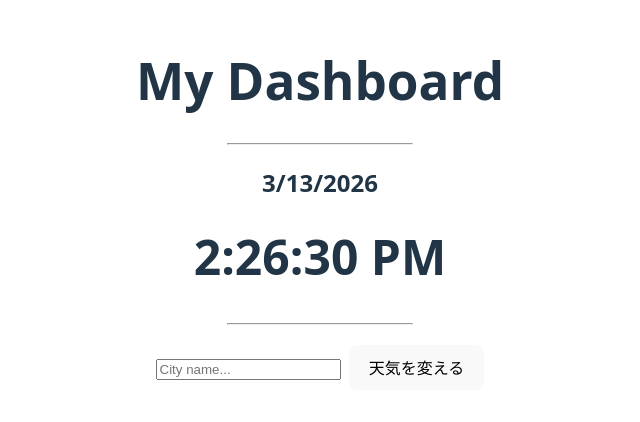
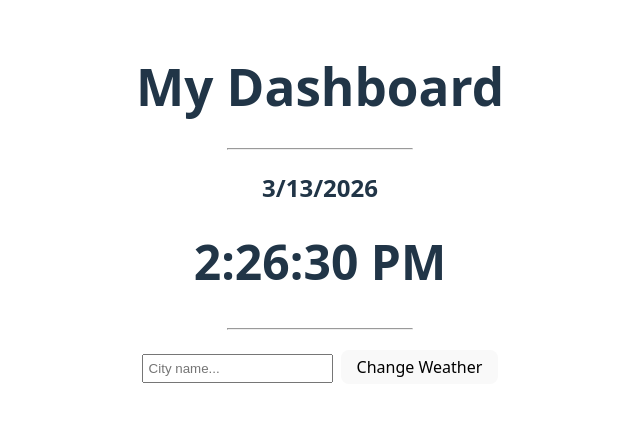
Before and after one commit to aTamQuietCode/weather-dashboard, a React app: page / in a window 1280 px wide. Shown: the part 204-626 px from the top of the page, without its empty margins (320-960 px from the left). Built offline with nearby package versions, Linux system fonts and the light colour scheme; no server answers; the HTML template or start-up script is replaced by a standard one.

Commit message:
Refactor: extract common UI components (Button, TextInput) and organize directory structure

```diff
--- a/src/components/Weather.tsx
+++ b/src/components/Weather.tsx
@@ -2,9 +2,11 @@ import { useState } from "react";
 import "./Weather.css";
 import { useWeather } from "../hooks/useWeather";
 import { WeatherDisplay } from "./WeatherDisplay";
+import { Button } from "./common/Button";
+import { TextInput } from "./common/TextInput";
 
 // const TXT_DEFAULT_CITY:string = "Tokyo";
-const TXT_CHAMGE_WEATHER:string = "天気を変える";
+const TXT_CHAMGE_WEATHER:string = "Change Weather";
 const TXT_LOADING:string = "Loading...";
 const TXT_CITY_NAME:string ="City name...";
 
@@ -17,22 +19,33 @@ export function Weather({apiKey}:WeatherProps) {
     const [inputCity, setInputCity] = useState("");
     const {weather, loading, fetchWeather} = useWeather(apiKey);
 
+    const handleSearch = () => {
+        fetchWeather(inputCity);
+        setInputCity("");
+    };
+
     return(
       <div className ="weather-container">
-        <input
+
+        <TextInput
             value={inputCity}
-            onChange={(e) => setInputCity(e.target.value)}
+            onChange={setInputCity}
             placeholder={TXT_CITY_NAME}
         />
-        <button onClick={() => {fetchWeather(inputCity); setInputCity("");}} style={{marginLeft:"8px"}}>
-            {TXT_CHAMGE_WEATHER}
-        </button>
 
-        {loading ? (
-            <p>{TXT_LOADING}</p>
+        <Button
+            label={TXT_CHAMGE_WEATHER}
+            onClick={handleSearch}
+            disabled = {loading}
+        />
+
+        {
+            loading ? (
+                <p>{TXT_LOADING}</p>
             ) : (
-            weather && <WeatherDisplay data={weather} />
-            )}
+                weather && <WeatherDisplay data={weather} />
+            )
+        }
         </div>
     );
 }
--- /dev/null
+++ b/src/components/common/Button.tsx
@@ -0,0 +1,18 @@
+interface ButtonProps {
+    label:string;
+    onClick: () => void;
+    disabled:boolean;
+}
+
+export function Button({label, onClick, disabled}:ButtonProps) {
+    return (
+        <button
+            className="common-button"
+            onClick={onClick}
+            disabled={disabled}
+            style={{marginLeft:"8px", padding:"5px 15px"}}
+        >
+            {label}
+        </button>
+    )
+}
--- /dev/null
+++ b/src/components/common/TextInput.tsx
@@ -0,0 +1,18 @@
+interface TextInputProps {
+    value:string;
+    onChange:(val:string) => void;
+    placeholder?:string;
+}
+
+export function TextInput({value, onChange, placeholder}:TextInputProps) {
+    return(
+        <input
+            type="text"
+            className="common-input"
+            value={value}
+            onChange={(e) => onChange(e.target.value)}
+            placeholder={placeholder}
+            style={{padding:"5px"}}
+        />
+    );
+}
```
